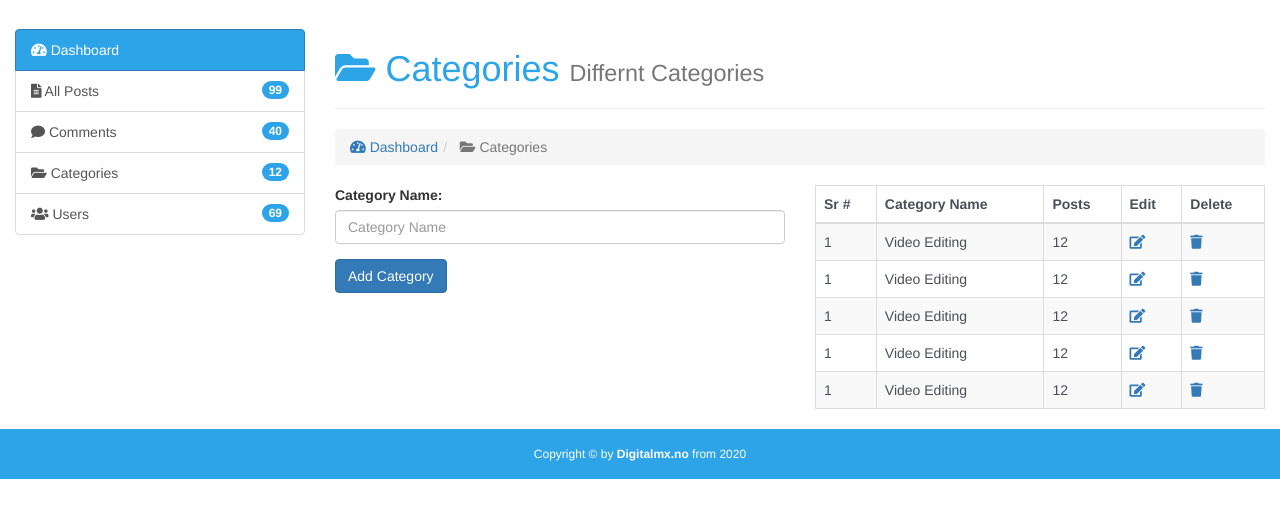
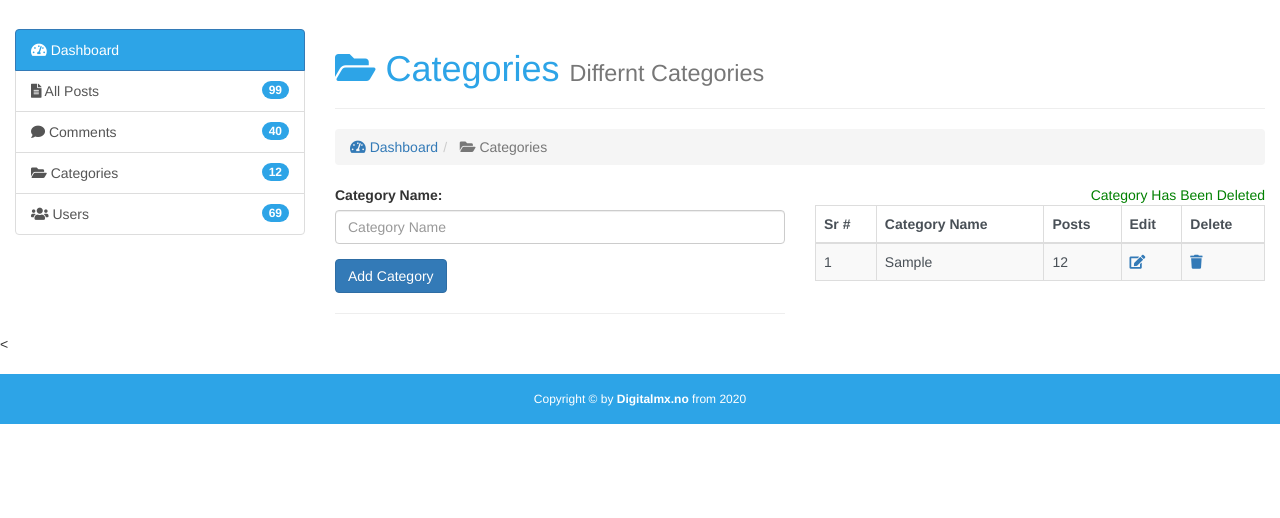
Before and after one commit to salman0butt/fully-functional-cms-in-php, a PHP site: page /admin/categories.php?del=1 in a window 1280 px wide. Shown: the part 61-579 px from the top of the page. Run offline with PHP 8.4, Linux system fonts and the light colour scheme; the visitor is signed in with stand-in values (Sample User, id 1); tables that the repository leaves empty or names only in its code hold one stand-in row (values such as "Sample post"); some libraries are stand-ins or nearby versions.

Commit message:
new functionailty added

```diff
--- a/admin/categories.php
+++ b/admin/categories.php
@@ -1,17 +1,88 @@
-<?php require_once('includes/top.php');
+<?php require_once 'includes/top.php';
+require_once '../includes/db.php';
 if (!isset($_SESSION['username'])) {
 	header('Location: login.php');
+} else if (!isset($_SESSION['username']) && $_SESSION['role' == 'author']) {
+	header('Location: index.php');
 }
+
+if (isset($_GET['del'])) {
+	$del_id = $_GET['del'];
+	if (isset($_SESSION['username']) and $_SESSION['role'] == 'admin') {
+		$del_query = "DELETE FROM  `categories` WHERE `id` = '$del_id'";
+		if (mysqli_query($con, $del_query)) {
+			$del_msg = "Category Has Been Deleted";
+		} else {
+			$del_error = "Category Has Not Been Deleted";
+		}
+	}
+
+}
+
+if (isset($_POST['submit'])) {
+	$cat_name = mysqli_real_escape_string($con, strtolower($_POST['cat_name']));
+
+	if (empty($cat_name)) {
+		$error = "Must Fill This field";
+	} else {
+		$check_query = "SELECT * FROM `categories` WHERE `category` = '$cat_name'";
+		$run_check = mysqli_query($con, $check_query);
+
+		if (mysqli_num_rows($run_check) > 0) {
+			$error = "Category Has Been Added";
+		} else {
+			$insert_query = "INSERT INTO `categories`(category) VALUES('$cat_name')";
+			if (mysqli_query($con, $insert_query)) {
+				$msg = "Category Has Been Added";
+			} else {
+				$error = "Category HAs Not Been Added";
+			}
+		}
+	}
+
+}
+//edit id
+if (isset($_GET['edit'])) {
+	$edit_id = $_GET['edit'];
+
+}
+//update catgory
+
+if (isset($_POST['update'])) {
+  $up_cat_name = $_POST['up_cat_name'];
+	$cat_name = mysqli_real_escape_string($con, strtolower($_POST['up_cat_name']));
+
+	if (empty($cat_name)) {
+		$error = "Must Fill This field";
+	} else {
+		$check_query = "SELECT * FROM `categories` WHERE `category` = '$cat_name'";
+		$run_check = mysqli_query($con, $check_query);
+
+		if (mysqli_num_rows($run_check) > 0) {
+			$up_error = "Category Has Been Updated";
+		} else {
+			$update_query = "UPDATE `categories` SET `category`= '$up_cat_name' WHERE `id`= $edit_id";
+
+			if (mysqli_query($con, $update_query)) {
+				$up_msg = "Category Has Been Updated";
+			} else {
+				$up_error = "Category Has Not Been Updated";
+			}
+		}
+	}
+
+}
+
 ?>
 </head>
 
 <body class="cate">
-     <?php require_once('includes/header.php'); ?>
+    <?php require_once 'includes/header.php';?>
     <div class="container-fluid">
         <div class="row">
             <div class="col-md-3">
                 <?php
-                require_once('includes/sidebar.php');
+require_once 'includes/sidebar.php';
 ?>
             </div>
             <div class="col-md-9">
@@ -23,15 +94,73 @@ if (!isset($_SESSION['username'])) {
                 </ol>
                 <div class="row">
                     <div class="col-md-6">
-                       <form action="#">
+                        <form action="" method="POST">
                             <div class="form-group">
                                 <label for="category">Category Name:</label>
-                               <input type="text" placeholder="Category Name" class="form-control">
+                                <?php
+if (isset($msg)) {
+	echo '<span class="pull-right" style="color:green;">' . $msg . '</span>';
+}
+?>
+                                <?php
+if (isset($error)) {
+	echo '<span class="pull-right" style="color:green;">' . $error . '</span>';
+}
+?>
+                                <input type="text" placeholder="Category Name" name="cat_name" class="form-control">
                             </div>
                             <input type="submit" value="Add Category" name="submit" class="btn btn-primary">
                         </form>
+                        <hr>
+                        <?php
+if (isset($_GET['edit'])) {
+	$edit_check_query = "SELECT *  FROM `categories` WHERE `id` = $edit_id";
+
+	$check_query_run = mysqli_query($con, $edit_check_query);
+
+	if (mysqli_num_rows($check_query_run) > 0) {
+		$data = mysqli_fetch_assoc($check_query_run);
+
+		$up_category = $data['category'];
+
+		?>
+                        <form action="" method="POST">
+                            <div class="form-group">
+                                <label for="category">Update Category Name:</label>
+                                <?php
+if (isset($up_msg)) {
+			echo '<span class="pull-right" style="color:green;">' . $up_msg . '</span>';
+		}
+		?>
+                                <?php
+if (isset($up_error)) {
+			echo '<span class="pull-right" style="color:green;">' . $up_error . '</span>';
+		}
+		?>
+                                <input type="text" value="<?php echo $up_category; ?>" placeholder="Category Name" name="up_cat_name" class="form-control">
+                            </div>
+                            <input type="submit" value="Update Category" name="update" class="btn btn-primary">
+                        </form>
+                        <?php
+}
+}
+?>
                     </div>
                     <div class="col-md-6">
+                        <?php
+$get_query = "SELECT * FROM `categories` ORDER BY `id`";
+$get_run = mysqli_query($con, $get_query);
+if (mysqli_num_rows($get_run) > 0) {
+
+	if (isset($del_msg)) {
+		echo '<span class="pull-right" style="color:green;">' . $del_msg . '</span>';
+	}
+
+	if (isset($del_error)) {
+		echo '<span class="pull-right" style="color:green;">' . $del_error . '</span>';
+	}
+
+	?>
                         <table class="table table-hover table-bordered table-striped">
                             <thead>
                                 <tr>
@@ -43,46 +172,35 @@ if (!isset($_SESSION['username'])) {
                                 </tr>
                             </thead>
                             <tbody>
+                                <?php
+while ($get_row = mysqli_fetch_array($get_run)) {
+		$cat_id = $get_row['id'];
+		$cat_name = $get_row['category'];
+
+		?>
                                 <tr>
-                                   <td>1</td>
-                                   <td>Video Editing</td>
+                                    <td>
+                                        <?php echo $cat_id; ?>
+                                    </td>
+                                    <td>
+                                        <?php echo ucfirst($cat_name); ?>
+                                    </td>
                                     <td>12</td>
-                                   <td><a href="#"><i class="fa fa-edit"></i></a></td>
-                                   <td><a href="#"><i class="fa fa-trash"></i></a></td>
+                                    <td><a href="categories.php?edit=<?php echo $cat_id; ?>"><i class="fa fa-edit"></i></a></td>
+                                    <td><a href="categories.php?del=<?php echo $cat_id; ?>"><i class="fa fa-trash"></i></a></td>
                                 </tr>
-                                 <tr>
-                                   <td>1</td>
-                                   <td>Video Editing</td>
-                                   <td>12</td>
-                                   <td><a href="#"><i class="fa fa-edit"></i></a></td>
-                                   <td><a href="#"><i class="fa fa-trash"></i></a></td>
-                               </tr>
-                                 <tr>
-                                   <td>1</td>
-                                   <td>Video Editing</td>
-                                   <td>12</td>
-                                   <td><a href="#"><i class="fa fa-edit"></i></a></td>
-                                   <td><a href="#"><i class="fa fa-trash"></i></a></td>
-                               </tr>
-                                 <tr>
-                                   <td>1</td>
-                                   <td>Video Editing</td>
-                                   <td>12</td>
-                                   <td><a href="#"><i class="fa fa-edit"></i></a></td>
-                                   <td><a href="#"><i class="fa fa-trash"></i></a></td>
-                               </tr>
-                                 <tr>
-                                   <td>1</td>
-                                   <td>Video Editing</td>
-                                   <td>12</td>
-                                   <td><a href="#"><i class="fa fa-edit"></i></a></td>
-                                   <td><a href="#"><i class="fa fa-trash"></i></a></td>
-                               </tr>
+                                <?php
+}
+} else {
+	echo '<center>No Category Found</center>';
+}
+
+?>
                             </tbody>
                         </table>
                     </div>
                 </div>
             </div>
         </div>
-    </div>
-<?php require_once('includes/footer.php'); ?>
+    </div><<br> <br>
+    <?php require_once 'includes/footer.php';?>
--- a/admin/includes/sidebar.php
+++ b/admin/includes/sidebar.php
@@ -2,11 +2,11 @@
     <a href="index.php" class="list-group-item active ts">
         <i class="fas fa-tachometer-alt"></i> Dashboard
     </a>
-    <a href="#" class="list-group-item">
+    <a href="post.php" class="list-group-item">
         <span class="badge ts">99</span>
         <i class="fas fa-file-alt"></i> All Posts
     </a>
-    <a href="#" class="list-group-item">
+    <a href="comments.php" class="list-group-item">
         <span class="badge ts">40</span>
         <i class="fas fa-comment"></i> Comments
     </a>
```
Also changed, not shown: admin/users.php (+13 -7 lines), post.php (+12 -1 lines). Lines whose indentation alone changed are shown as unchanged.
